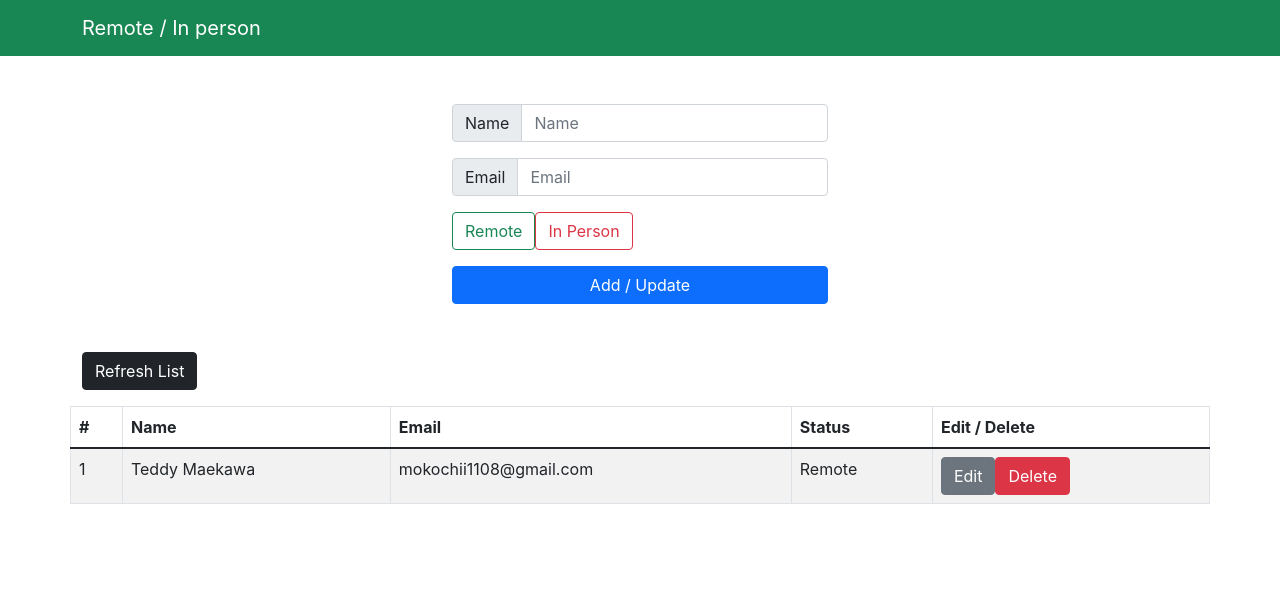
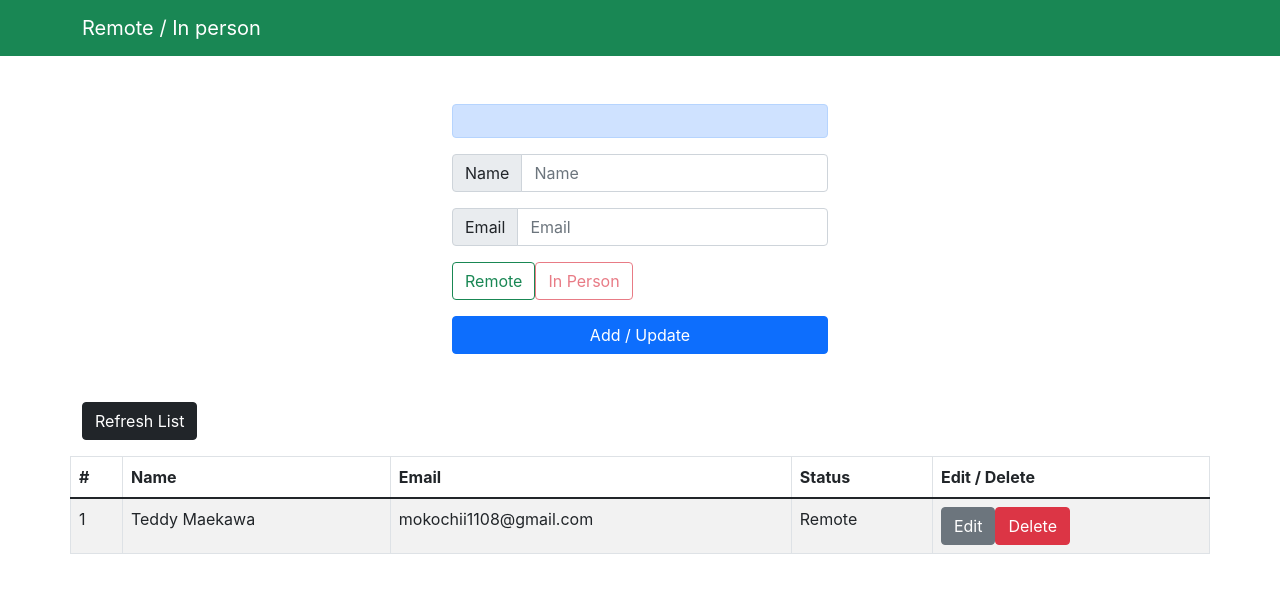
Before and after one commit to Chimoha31/Attendance__crud, a React (Create React App) app: page / in a window 1280 px wide. Shown: the top 592 px of the page. Built offline with nearby package versions, Linux system fonts and the light colour scheme; no server answers.

Commit message:
Implement for input field

```diff
--- a/src/componentrs/Input.jsx
+++ b/src/componentrs/Input.jsx
@@ -1,16 +1,34 @@
-import React, { Fragment } from "react";
-import { Button, FormControl, InputGroup } from "react-bootstrap";
+import React, { Fragment, useState } from "react";
+import { Alert, Button, FormControl, InputGroup } from "react-bootstrap";
+import PersonData from "./person_data/PersonData";
 
 const Input = () => {
+  const [name, setName] = useState("");
+  const [email, setEmail] = useState("");
+  const [status, setStatus] = useState("Remote");
+  const [flag, setFlag] = useState(false);
+  const [message, setMessage] = useState({ error: false, errorMsg: "" });
+
+  const handleSubmit = async (e) => {
+    e.preventDefault(e);
+    if (name === "" || email === "") {
+      setMessage({error: true, errorMsg: "Fill in the All blank is required"});
+    }else{
+      await PersonData.addPersons()
+    }
+  };
+
   return (
     <Fragment>
-      <form className="mb-5">
+      <form onSubmit={handleSubmit} className="mb-5">
+        {message.errorMsg ? <Alert variant="danger">{message.errorMsg}</Alert> : <Alert></Alert>}
         <InputGroup className="mb-3">
           <InputGroup.Text id="basic-addon1">Name</InputGroup.Text>
           <FormControl
             placeholder="Name"
             aria-label="Name"
             aria-describedby="basic-addon1"
+            onChange={(e) => setName(e.target.value)}
           />
         </InputGroup>
         <InputGroup className="mb-3">
@@ -19,12 +37,31 @@ const Input = () => {
             placeholder="Email"
             aria-label="Email"
             aria-describedby="basic-addon1"
+            onChange={(e) => setEmail(e.target.value)}
           />
         </InputGroup>
 
         <div className="mb-3">
-          <Button variant="outline-success">Remote</Button>
-          <Button variant="outline-danger">In Person</Button>
+          <Button
+            variant="outline-success"
+            onClick={(e) => {
+              setStatus("Remote");
+              setFlag(!flag);
+            }}
+            disabled={flag}
+          >
+            Remote
+          </Button>
+          <Button
+            variant="outline-danger"
+            onClick={(e) => {
+              setStatus("In person");
+              setFlag(!flag);
+            }}
+            disabled={!flag}
+          >
+            In Person
+          </Button>
         </div>
 
         <div className="d-grid">
--- a/src/componentrs/firebase/Firebase.js
+++ b/src/componentrs/firebase/Firebase.js
@@ -1,4 +1,5 @@
 import { initializeApp } from "firebase/app";
+import {getFirestore} from 'firebase/firestore';
 
 const firebaseConfig = {
   apiKey: process.env.REACT_APP_API_KEY,
@@ -10,3 +11,4 @@ const firebaseConfig = {
 };
 
 const app = initializeApp(firebaseConfig);
+export const db = getFirestore(app);
--- /dev/null
+++ b/src/componentrs/person_data/PersonData.jsx
@@ -0,0 +1,40 @@
+import {
+  collection,
+  doc,
+  getDoc,
+  getDocs,
+  addDoc,
+  updateDoc,
+  deleteDoc,
+} from "firebase/firestore";
+import {db} from '../firebase/Firebase';
+
+const personRef = collection(db, "persons");
+
+class PersonData {
+  addPersons = (newPerson) => {
+    return addDoc(personRef, newPerson);
+  }
+
+  updatePerson = (id, updatePerson) => {
+    const personDoc = doc(personRef, id); //エラー出たら先にここを疑う！
+    return updateDoc(personDoc, updatePerson);
+  }
+
+  deletePerson = (id) => {
+    const personDoc = doc(personRef, id);   //エラー出たら先にここを疑う！
+    return deleteDoc(personDoc);
+  }
+
+  getAllPerson = () => {
+    return getDocs(personRef);
+  }
+
+  getPerson = (id) => {
+    const personDoc = doc(personRef, id);  //エラー出たら先にここを疑う！
+    return getDoc(personDoc);
+  }
+}
+
+
+export default new PersonData();
```
